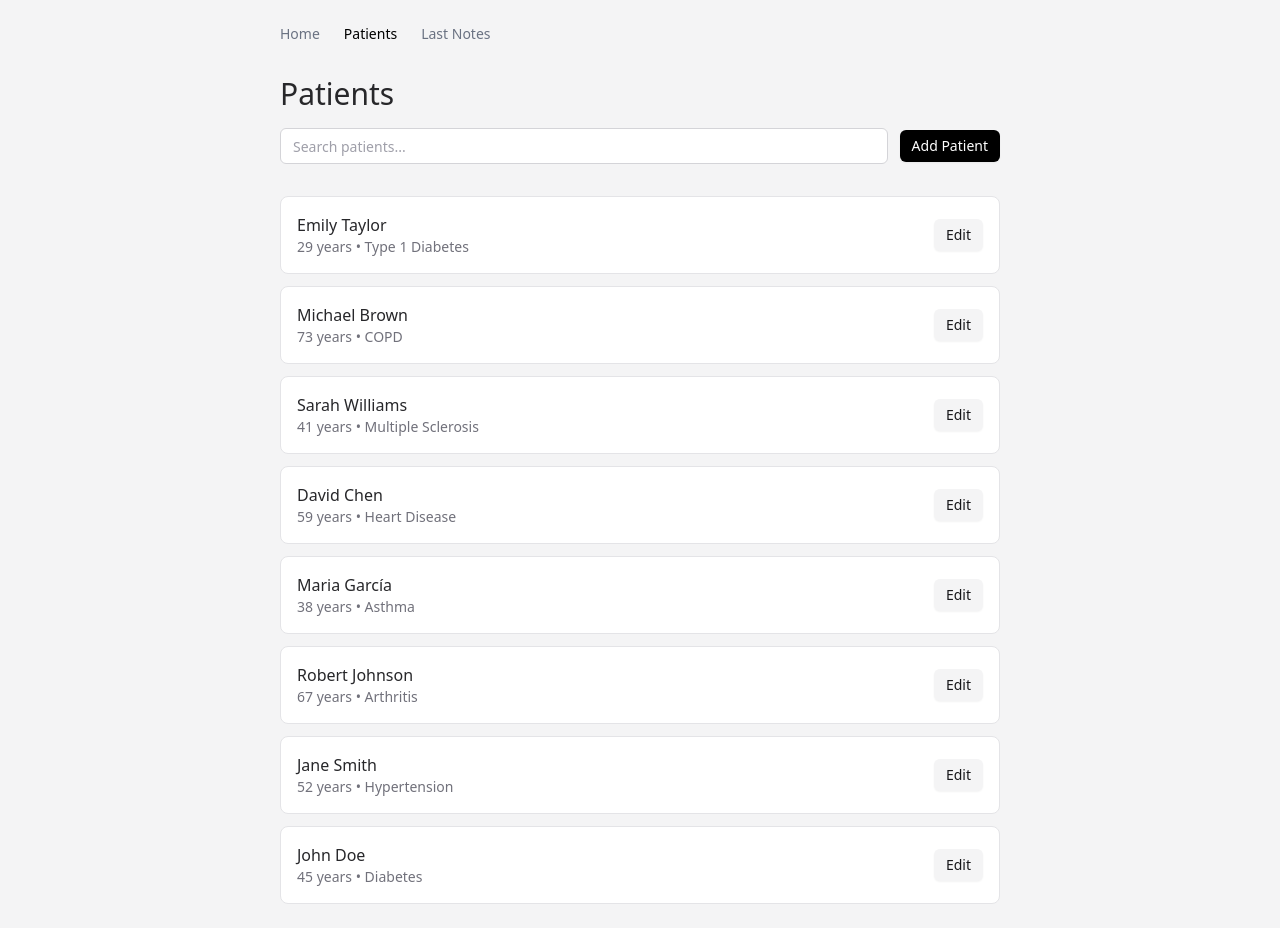
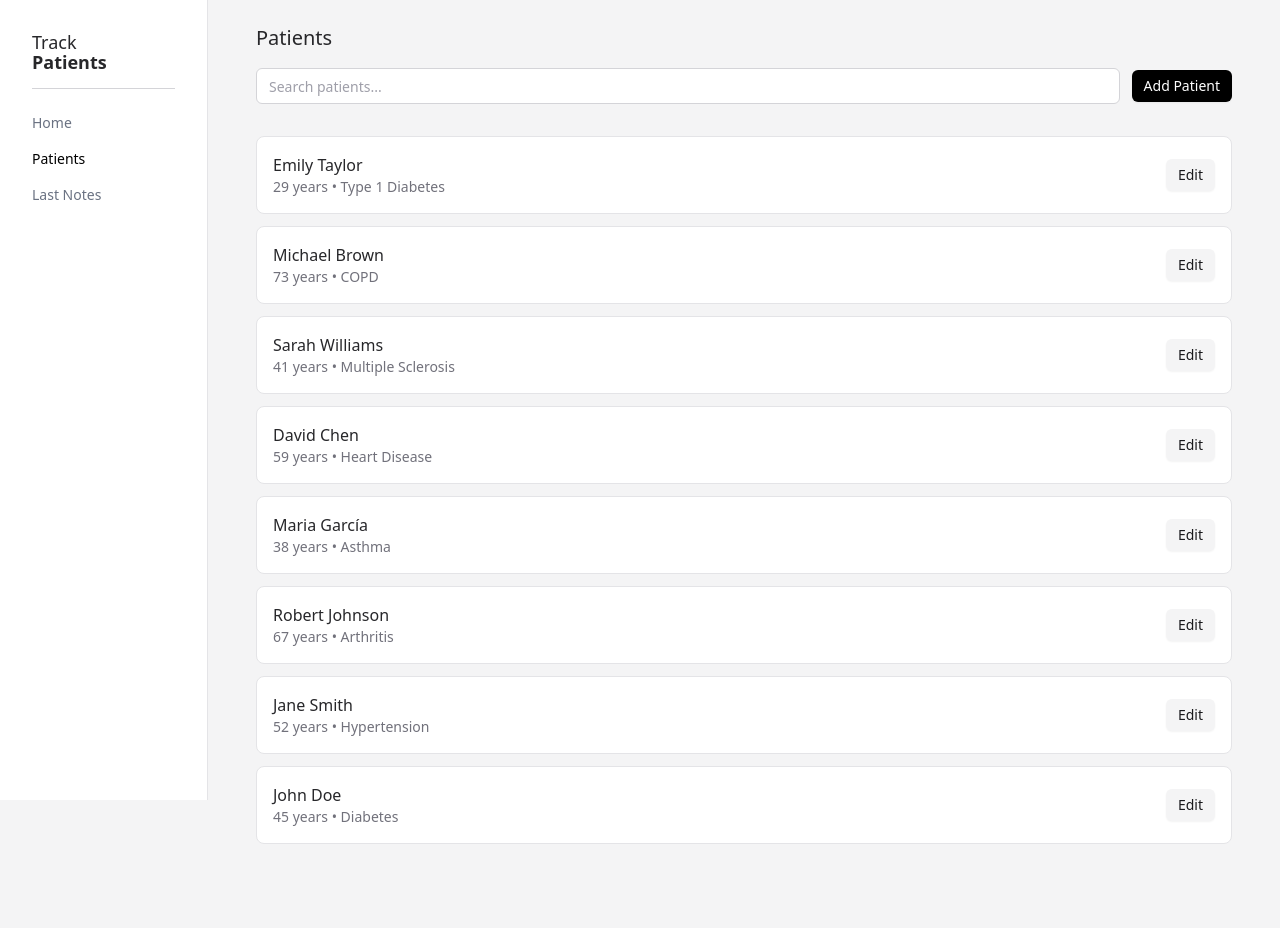
Before and after one commit to manumorante/track-patients, a React (Vite) app: page /patients in a window 1280 px wide. After the commit the page ends 868 px from the top, so only its background shows below. Built offline with nearby package versions, Linux system fonts and the light colour scheme.

Commit message:
refactor: enhance Navigation component layout and adjust MainLayout for improved structure

```diff
--- a/src/components/common/Navigation.tsx
+++ b/src/components/common/Navigation.tsx
@@ -2,8 +2,14 @@ import { NavLink } from 'react-router-dom'
 
 export default function Navigation() {
   return (
-    <div className="mb-8 space-y-4">
-      <nav className="flex gap-6 text-sm text-gray-500">
+    <div className="h-screen w-52 border-r border-r-zinc-200 bg-white">
+      <div className="space-y-4 p-8">
+        <NavLink to="/" className="flex flex-col text-lg leading-5 font-semibold">
+          <span className="font-light">Track</span>
+          <span className="font-black">Patients</span>
+        </NavLink>
+
+        <nav className="flex flex-col gap-4 border-t pt-6 text-sm text-gray-500">
           <NavLink to="/" className={({ isActive }) => (isActive ? 'text-black' : '')}>
             Home
           </NavLink>
@@ -15,5 +21,6 @@ export default function Navigation() {
           </NavLink>
         </nav>
       </div>
+    </div>
   )
 }
--- a/src/layouts/MainLayout.tsx
+++ b/src/layouts/MainLayout.tsx
@@ -3,11 +3,13 @@ import { Outlet } from 'react-router-dom'
 
 export default function MainLayout() {
   return (
-    <div className="container mx-auto max-w-3xl p-6">
-      <Navigation />
-      <main className="mt-8">
-        <Outlet />
-      </main>
-    </div>
+    <>
+      <div className="flex">
+        <Navigation />
+        <div className="container mx-auto max-w-5xl p-6">
+          <Outlet />
+        </div>
+      </div>
+    </>
   )
 }
--- a/src/pages/PatientListPage.tsx
+++ b/src/pages/PatientListPage.tsx
@@ -10,7 +10,7 @@ export default function PatientListPage() {
 
   return (
     <>
-      <h1 className="mb-4 text-3xl">Patients</h1>
+      <h1 className="mb-4 text-xl">Patients</h1>
 
       <div className="mb-8 flex items-center gap-3">
         <div className="flex-1">
```
Lines whose indentation alone changed are shown as unchanged.
